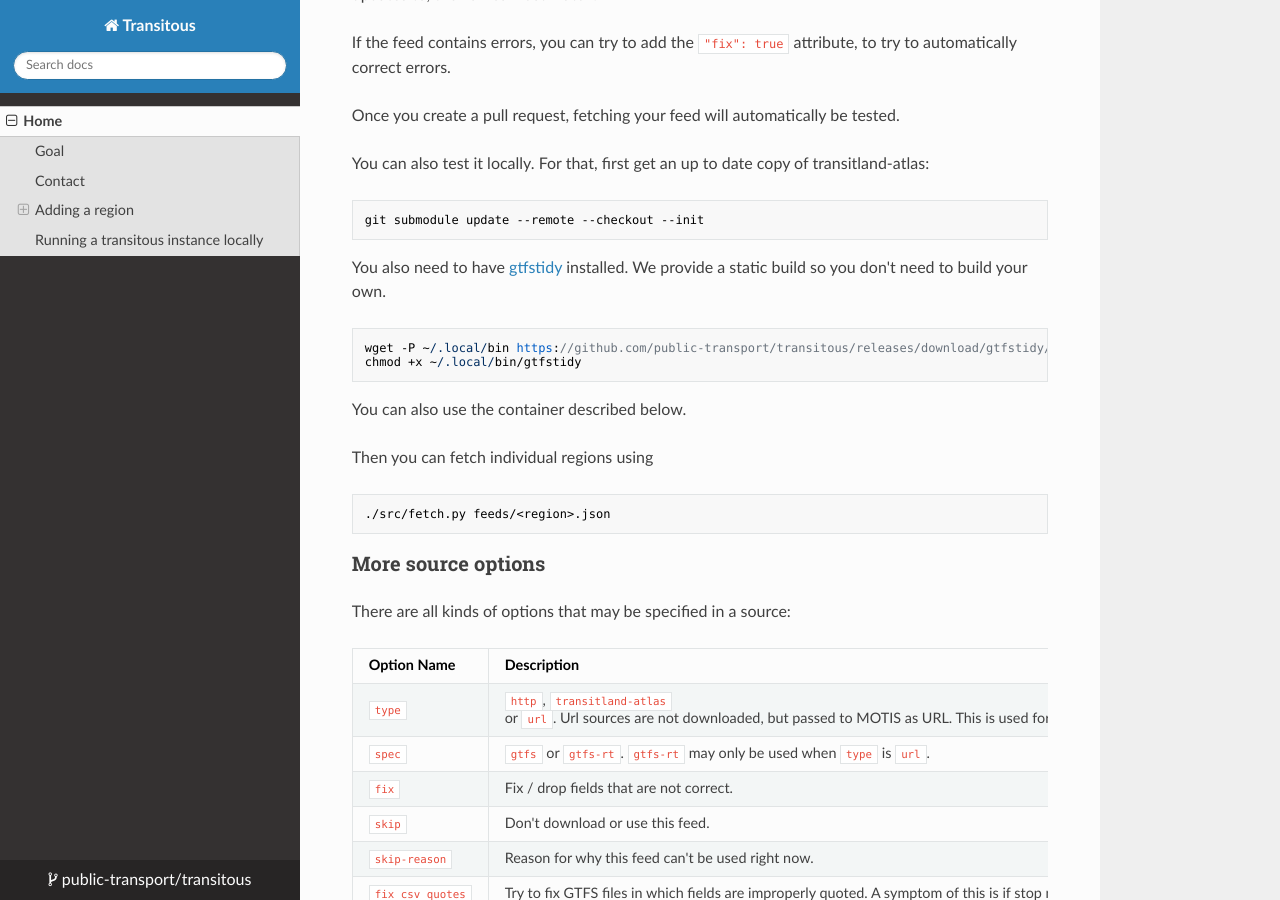
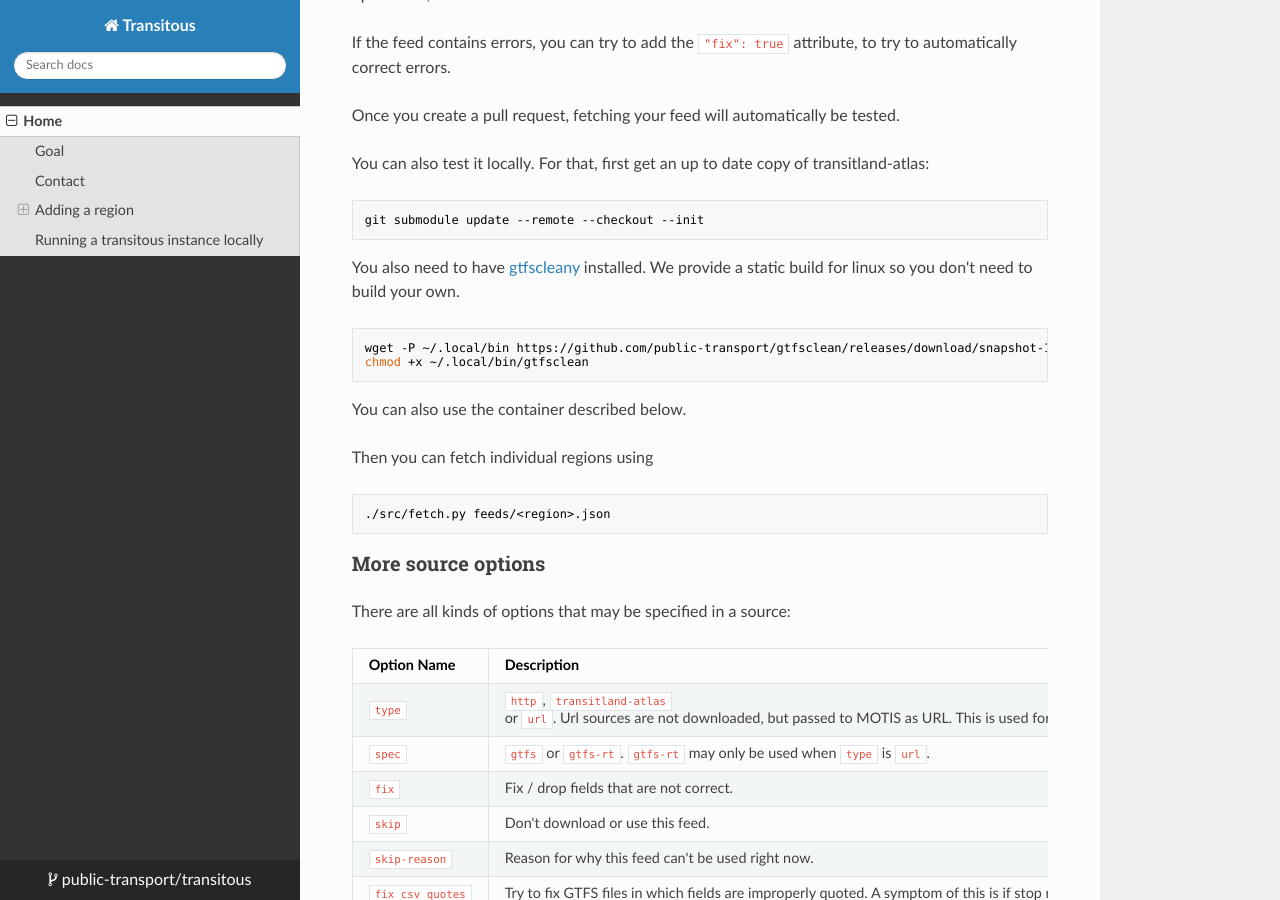
Before and after one commit to public-transport/transitous, an MkDocs documentation site: the page built from docs/docs/index.md, in a window 1280 px wide and 900 px high, scrolled down 1640 px. Built offline with MkDocs 1.6.1, drawn with Linux system fonts in a browser that asks for light colours; nearby versions of some CDN libraries.

Commit message:
docs: Update for gtfsclean

````diff
--- a/docs/docs/index.md
+++ b/docs/docs/index.md
@@ -94,11 +94,11 @@
 git submodule update --remote --checkout --init
 ```
 
-You also need to have [gtfstidy](https://github.com/patrickbr/gtfstidy) installed.
-We provide a static build so you don't need to build your own.
+You also need to have [gtfscleany](https://github.com/public-transport/gtfsclean) installed.
+We provide a static build for linux so you don't need to build your own.
 ```
-wget -P ~/.local/bin https://github.com/public-transport/transitous/releases/download/gtfstidy/gtfstidy
-chmod +x ~/.local/bin/gtfstidy
+wget -P ~/.local/bin https://github.com/public-transport/gtfsclean/releases/download/snapshot-1/gtfsclean
+chmod +x ~/.local/bin/gtfsclean
 ```
 You can also use the container described below.
 
````
